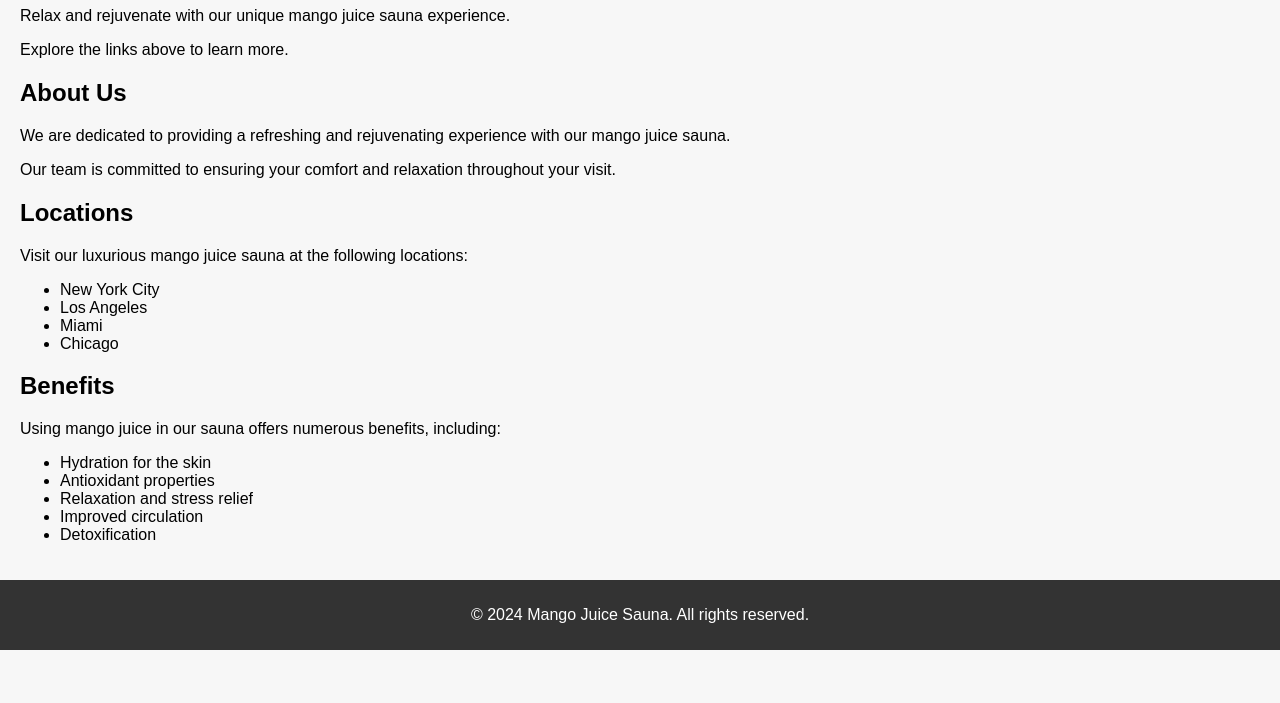
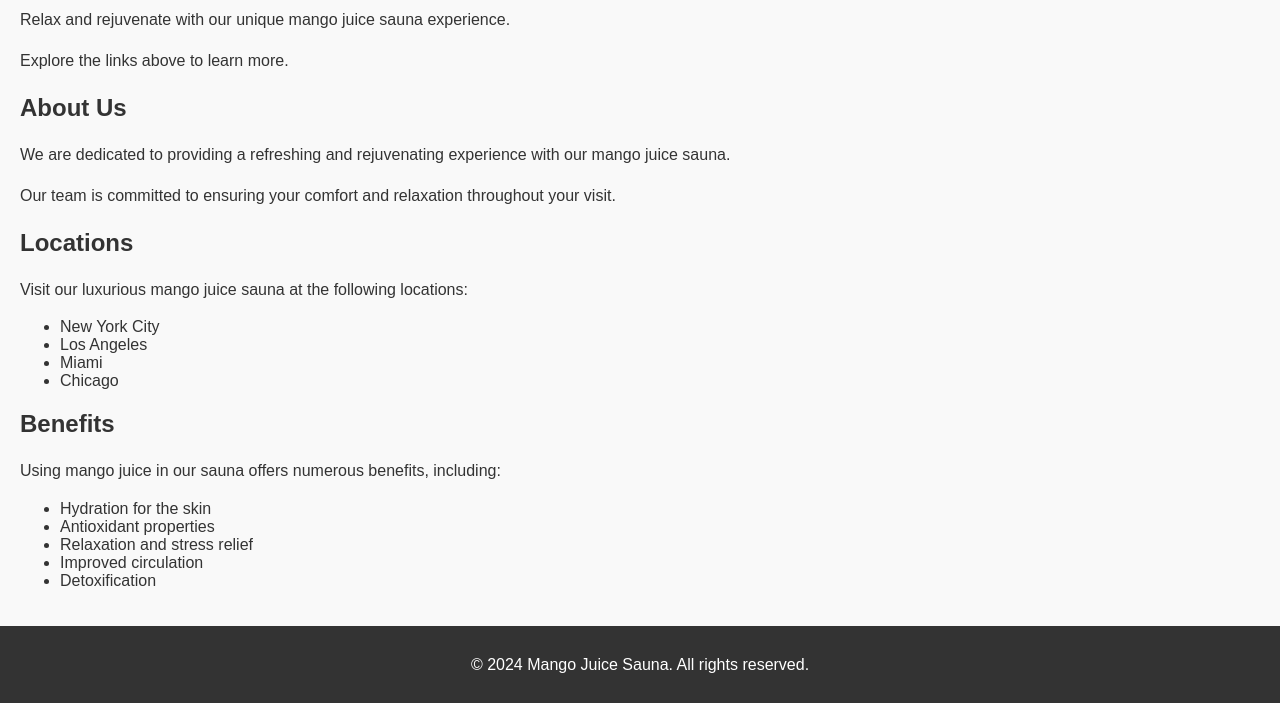
Before and after one commit to CalebpCoding/test.github.io, a plain HTML site: page index.html in a window 1280 px wide. Shown: the part 151-854 px from the top of the page. Before the commit the page ends 801 px from the top, so only its background shows below. Drawn offline with Linux system fonts and the light colour scheme.

Commit message:
Update index.html

```diff
--- a/index.html
+++ b/index.html
@@ -10,7 +10,8 @@
             font-family: Arial, sans-serif;
             margin: 0;
             padding: 0;
-            background-color: #f7f7f7;
+            background-color: #f9f9f9;
+            color: #333; /* Adjusted text color for better contrast */
         }
 
         header {
@@ -48,6 +49,18 @@
             color: #fff;
             text-align: center;
             padding: 10px 0;
+        }
+
+        h1, h2, h3 {
+            color: #333; /* Adjusted heading colors for better contrast */
+        }
+
+        p {
+            line-height: 1.6;
+        }
+
+        ul {
+            margin-top: 0;
         }
     </style>
 </head>
```
